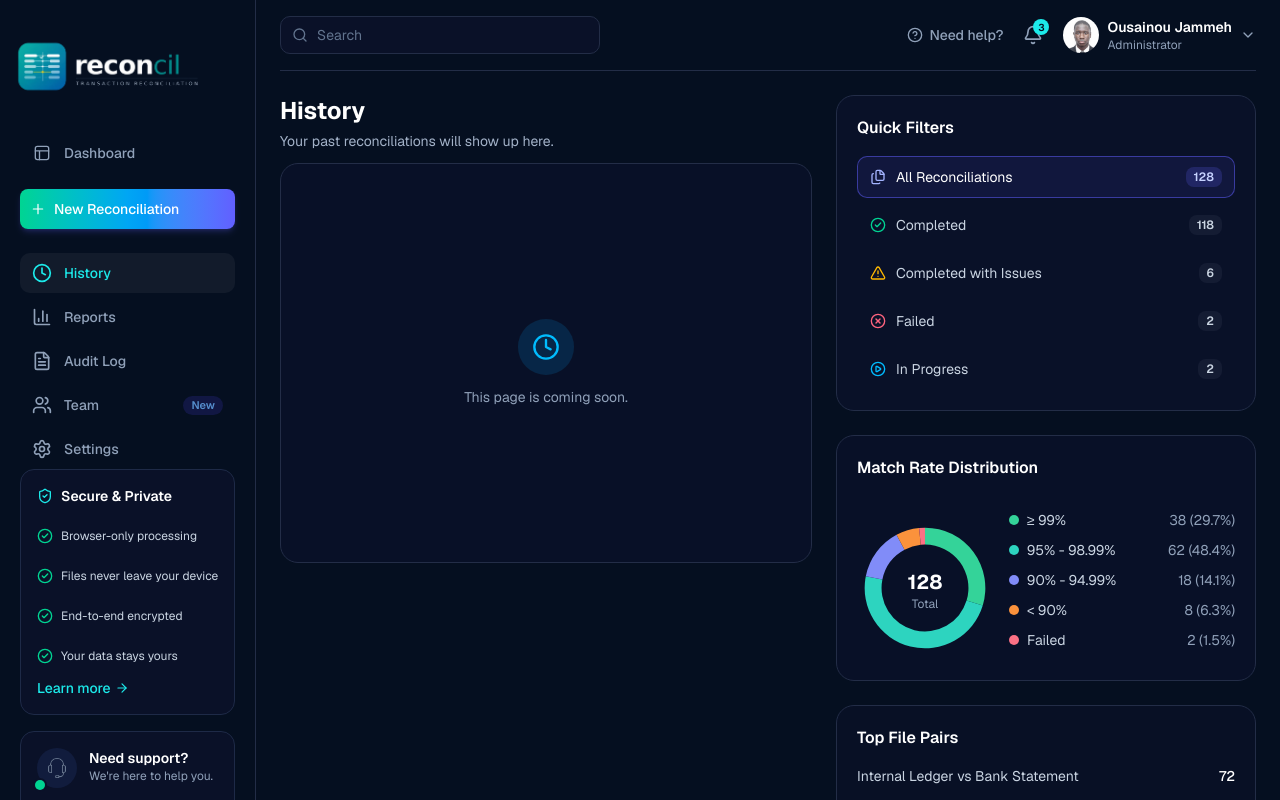
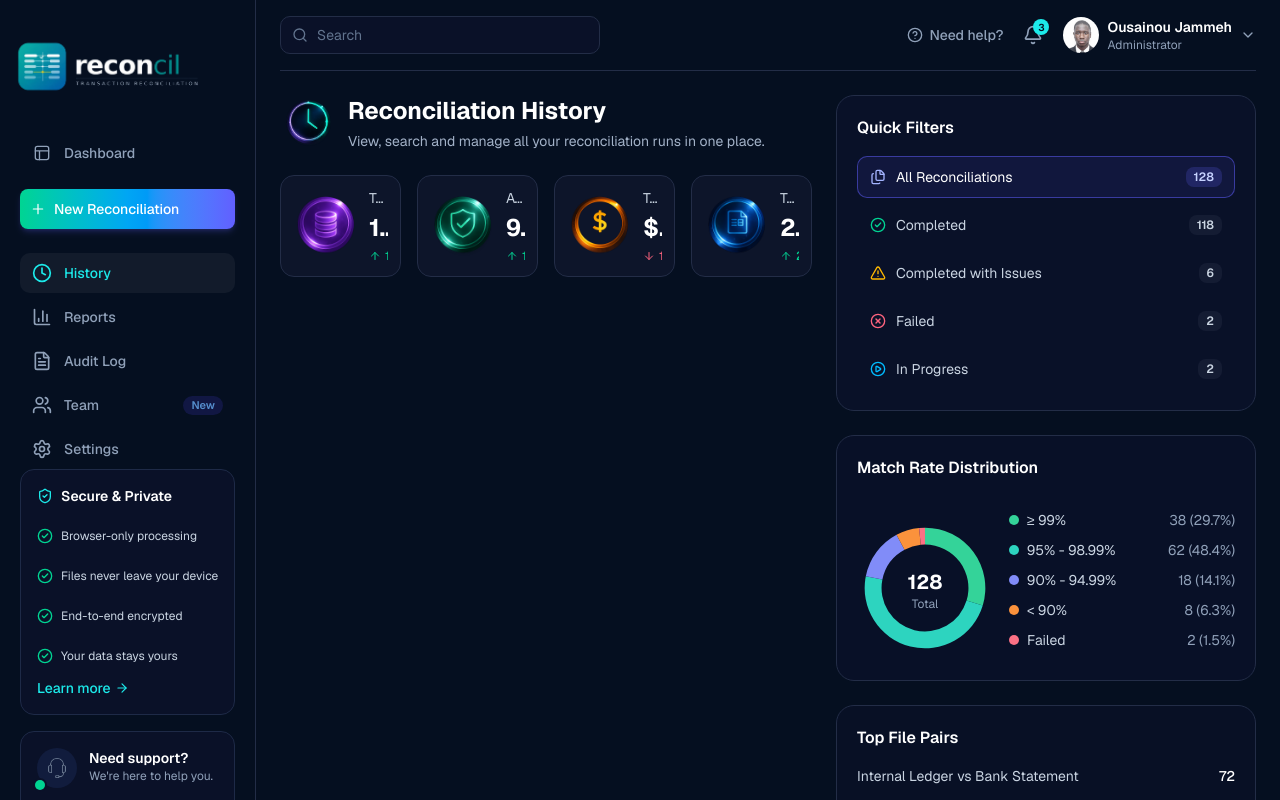
Before and after one commit to ousainoubsj/recon-frontend, a Next.js app: page /dashboard/history in a window 1280 px wide. Built offline with nearby package versions, Linux system fonts and the light colour scheme.

Commit message:
refactor: implement HistoryHeader and HistoryStats components for enhanced dashboard layout

```diff
--- a/app/dashboard/history/page.tsx
+++ b/app/dashboard/history/page.tsx
@@ -1,22 +1,14 @@
-import { Clock } from 'lucide-react'
+import HistoryHeader from '@/components/dashboard/HistoryHeader'
 import HistorySidebar from '@/components/dashboard/HistorySidebar'
+import HistoryStats from '@/components/dashboard/HistoryStats'
 
 export default function Page() {
   return (
     <div className="flex-1 p-6">
       <div className="grid grid-cols-1 items-start gap-6 lg:grid-cols-[1fr_420px]">
-        <div className="min-w-0 space-y-3">
-          <div>
-            <h1 className="text-2xl font-bold text-white">History</h1>
-            <p className="mt-1 text-sm text-[#A3B2C8]">Your past reconciliations will show up here.</p>
-          </div>
-
-          <div className="flex min-h-100 flex-col items-center justify-center gap-3 rounded-2xl border border-[#232D47] bg-[#0B122B]/70 p-6 text-center">
-            <span className="flex h-14 w-14 items-center justify-center rounded-full bg-sky-500/15">
-              <Clock className="h-7 w-7 text-sky-400" />
-            </span>
-            <p className="text-sm text-slate-400">This page is coming soon.</p>
-          </div>
+        <div className="min-w-0 space-y-6">
+          <HistoryHeader />
+          <HistoryStats />
         </div>
 
         <HistorySidebar />
--- /dev/null
+++ b/components/dashboard/HistoryHeader.tsx
@@ -0,0 +1,21 @@
+import Image from 'next/image'
+
+export default function HistoryHeader() {
+  return (
+    <div className="flex items-center gap-3">
+      <div className="relative h-14 w-14 shrink-0">
+        <Image
+          src="/icons/transaction-history.png"
+          alt=""
+          width={64}
+          height={64}
+          className="h-full w-full scale-150 object-contain"
+        />
+      </div>
+      <div>
+        <h1 className="text-2xl font-bold text-white">Reconciliation History</h1>
+        <p className="mt-1 text-sm text-[#A3B2C8]">View, search and manage all your reconciliation runs in one place.</p>
+      </div>
+    </div>
+  )
+}
--- /dev/null
+++ b/components/dashboard/HistoryStats.tsx
@@ -0,0 +1,67 @@
+import Image from 'next/image'
+import { ArrowDown, ArrowUp } from 'lucide-react'
+import { TruncateTooltip } from '@/components/ui/truncate-tooltip'
+
+const stats = [
+  {
+    label: 'Total Reconciliations',
+    value: '128',
+    trend: '18.7%',
+    trendUp: true,
+    icon: '/icons/total-recon.png',
+  },
+  {
+    label: 'Average Match Rate',
+    value: '97.42%',
+    trend: '1.63%',
+    trendUp: true,
+    icon: '/icons/avg-matched.png',
+  },
+  {
+    label: 'Total Break Value',
+    value: '$1,245,750.32',
+    trend: '12.4%',
+    trendUp: false,
+    icon: '/icons/total-break.png',
+  },
+  {
+    label: 'Total Transactions',
+    value: '24.8M',
+    trend: '23.5%',
+    trendUp: true,
+    icon: '/icons/total-transaction.png',
+  },
+]
+
+export default function HistoryStats() {
+  return (
+    <div className="grid grid-cols-1 gap-4 sm:grid-cols-2 xl:grid-cols-4">
+      {stats.map(({ label, value, trend, trendUp, icon }) => (
+        <div key={label} className="flex items-center gap-3 rounded-xl border border-[#232D47] bg-[#0D152A] p-3">
+          <div className="relative h-16 w-16 shrink-0 overflow-visible">
+            <Image src={icon} alt="" width={64} height={64} className="h-full w-full scale-170 object-contain" />
+          </div>
+          <div className="min-w-0">
+            <TruncateTooltip as="p" className="truncate text-sm text-slate-300" tooltip={label}>
+              {label}
+            </TruncateTooltip>
+            <TruncateTooltip as="p" className="mt-1 truncate text-2xl font-bold text-white" tooltip={value}>
+              {value}
+            </TruncateTooltip>
+            <p className="mt-1 flex items-center gap-1 text-xs font-medium">
+              {trendUp ? (
+                <ArrowUp className="h-3 w-3 shrink-0 text-emerald-400" />
+              ) : (
+                <ArrowDown className="h-3 w-3 shrink-0 text-rose-400" />
+              )}
+              <TruncateTooltip as="span" className="min-w-0 truncate" tooltip={`${trend} vs last 30 days`}>
+                <span className={trendUp ? 'text-emerald-400' : 'text-rose-400'}>{trend}</span>{' '}
+                <span className="text-slate-400">vs last 30 days</span>
+              </TruncateTooltip>
+            </p>
+          </div>
+        </div>
+      ))}
+    </div>
+  )
+}
```
